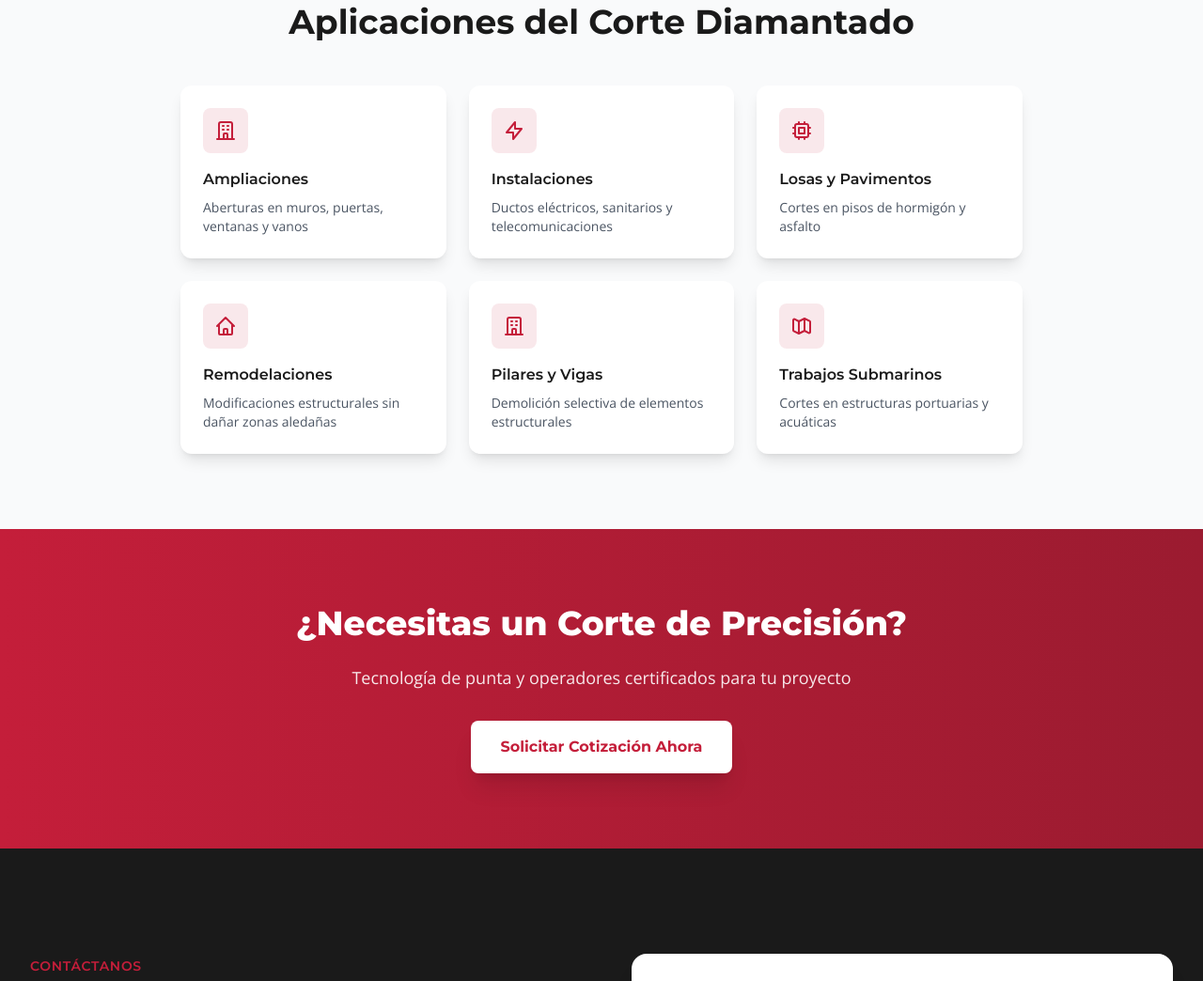
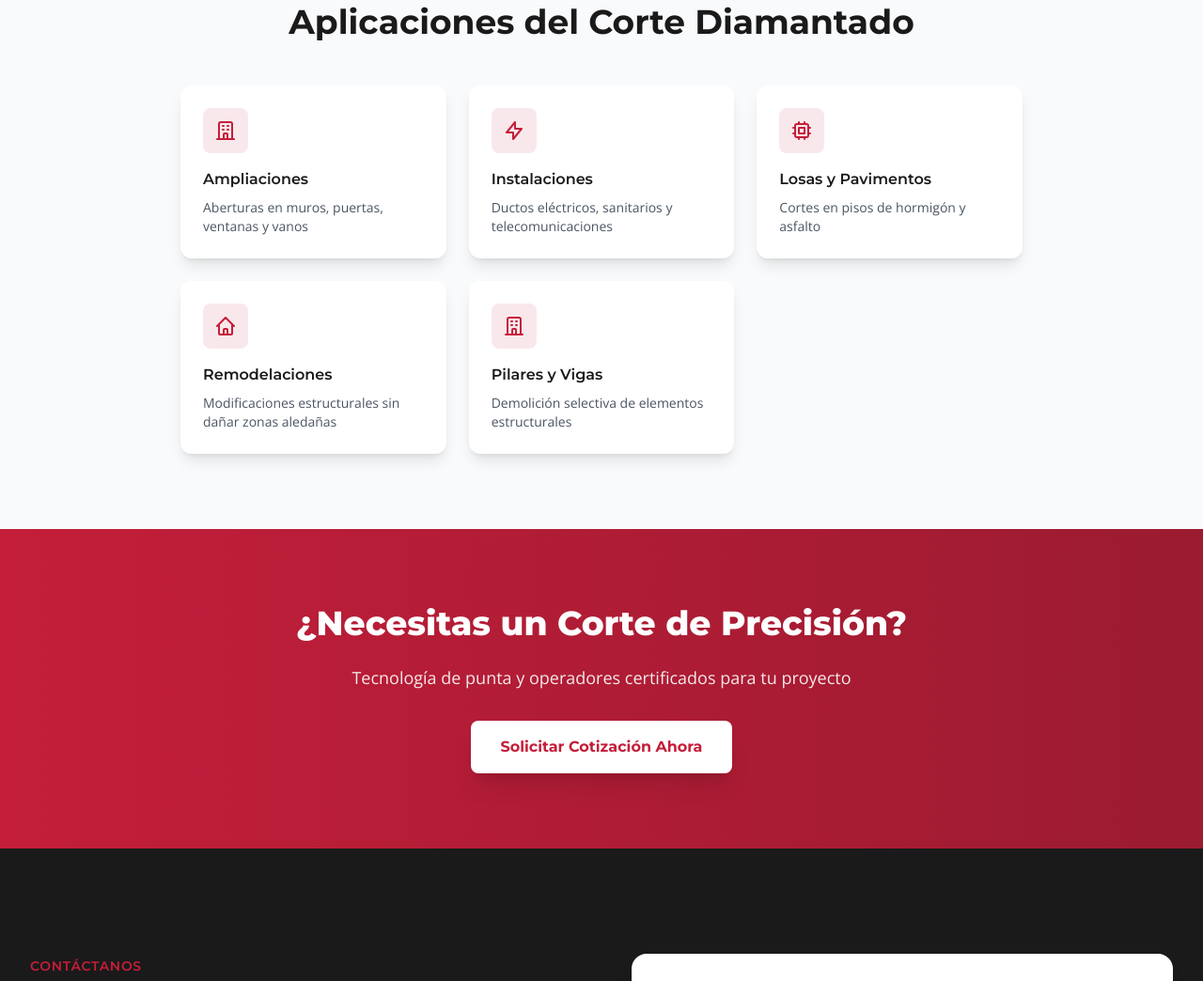
Before and after one commit to matiasgenosur/ocampo, a plain HTML site: page servicios/corte-diamantado.html in a window 1280 px wide. Shown: the part 1259-2303 px from the top of the page at 94% size. Drawn offline with nearby package versions, Linux system fonts and the light colour scheme.

Commit message:
Eliminar card "Trabajos Submarinos" en corte-diamantado
Co-Authored-By: Claude Sonnet 4.6 <noreply@anthropic.com>

```diff
--- a/servicios/corte-diamantado.html
+++ b/servicios/corte-diamantado.html
@@ -312,15 +312,6 @@
                         <p class="text-gray-600 text-sm">Demolición selectiva de elementos estructurales</p>
                     </div>
 
-                    <div class="bg-white p-6 rounded-xl shadow-lg">
-                        <div class="bg-ocampo-red/10 w-12 h-12 rounded-lg flex items-center justify-center mb-4">
-                            <svg class="w-6 h-6 text-ocampo-red" fill="none" stroke="currentColor" viewBox="0 0 24 24">
-                                <path stroke-linecap="round" stroke-linejoin="round" stroke-width="2" d="M9 20l-5.447-2.724A1 1 0 013 16.382V5.618a1 1 0 011.447-.894L9 7m0 13l6-3m-6 3V7m6 10l4.553 2.276A1 1 0 0021 18.382V7.618a1 1 0 00-.553-.894L15 4m0 13V4m0 0L9 7"></path>
-                            </svg>
-                        </div>
-                        <h3 class="font-heading font-semibold mb-2">Trabajos Submarinos</h3>
-                        <p class="text-gray-600 text-sm">Cortes en estructuras portuarias y acuáticas</p>
-                    </div>
                 </div>
             </div>
         </div>
```
